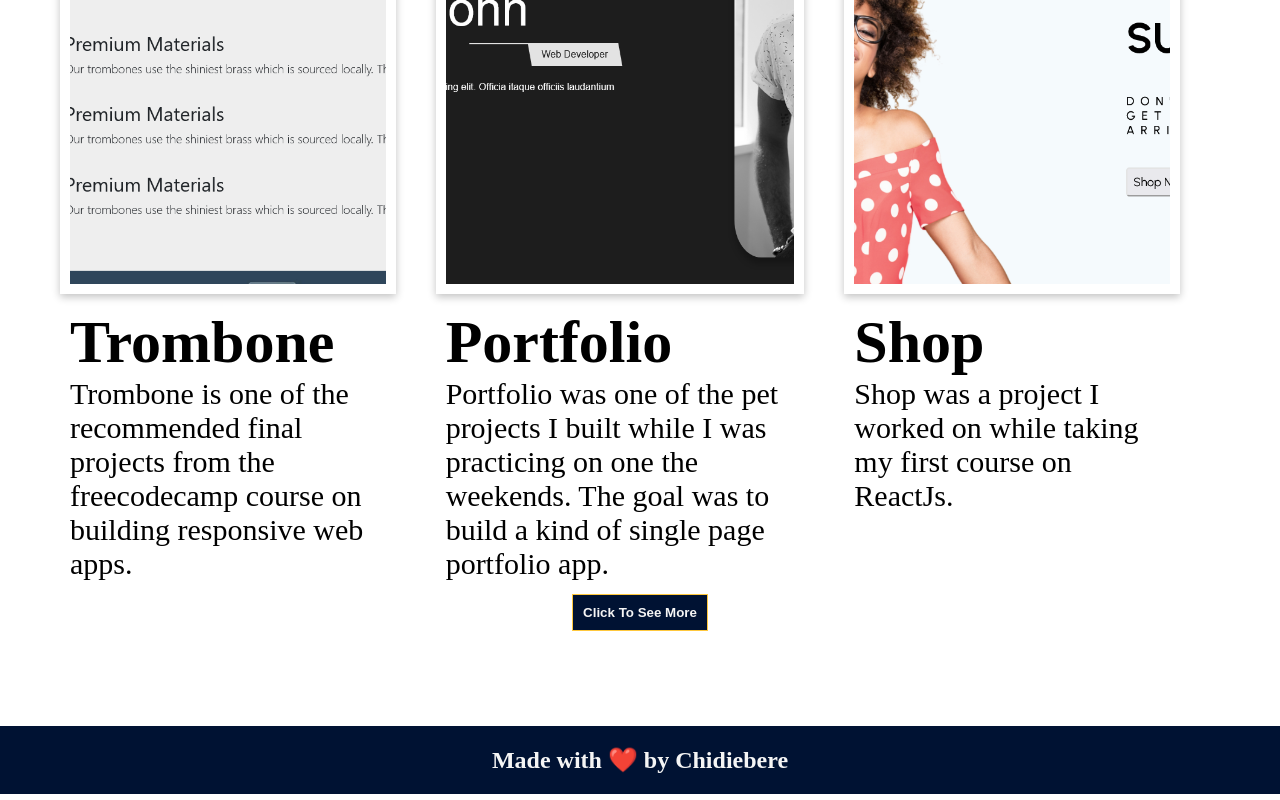
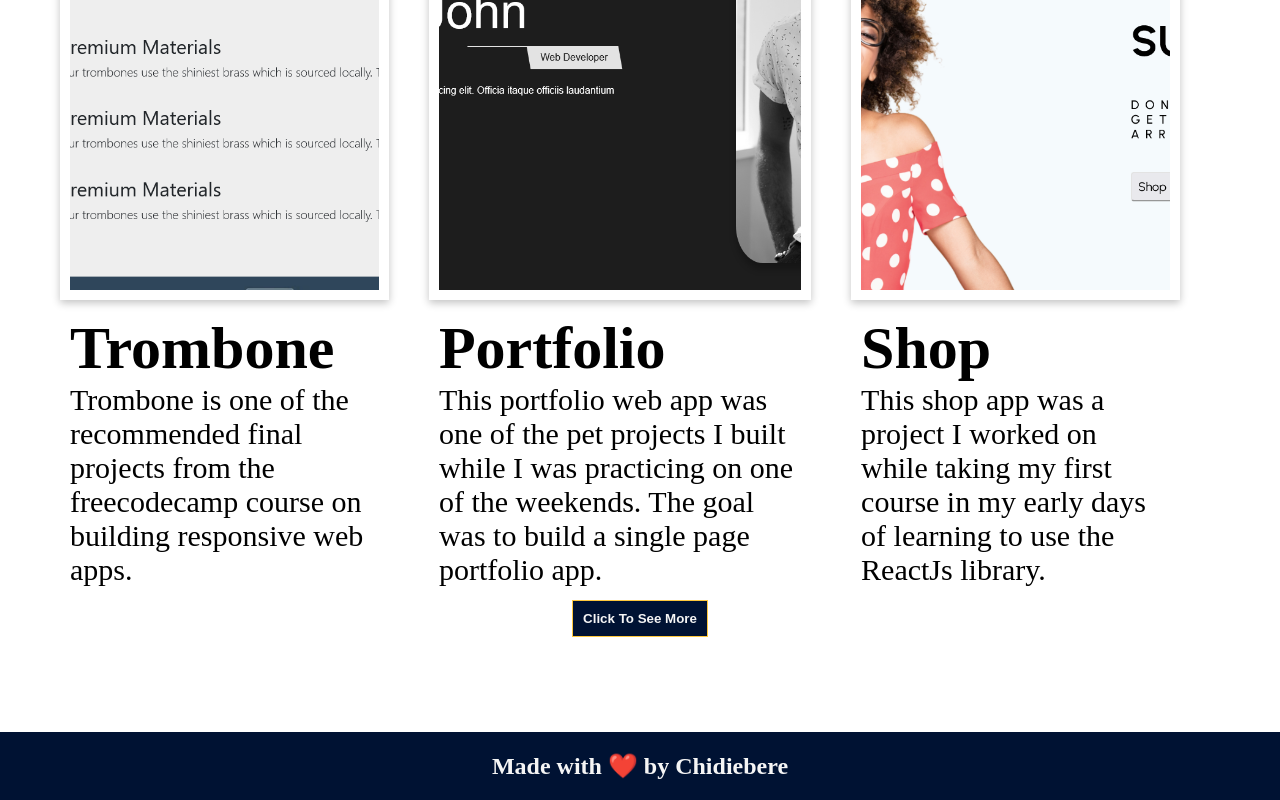
Before and after one commit to chidieb11/my_resume, a React (Create React App) app: page /projects in a window 1280 px wide. Shown: the part 989-1789 px from the top of the page. Built offline with nearby package versions, Linux system fonts and the light colour scheme; a web font is replaced by a local one.

Commit message:
Initial commit

```diff
--- a/src/pages/projects/Projects.jsx
+++ b/src/pages/projects/Projects.jsx
@@ -42,8 +42,8 @@ const Projects = () => {
             <img className="cardImage" src={Personal} alt="" />
             <h4 className="cardTitle">Portfolio</h4>
             <p className="cardDetail">
-              Portfolio was one of the pet projects I built while I was
-              practicing on one the weekends. The goal was to build a kind of
+              This portfolio web app was one of the pet projects I built while I
+              was practicing on one of the weekends. The goal was to build a
               single page portfolio app.
             </p>
           </div>
@@ -51,8 +51,8 @@ const Projects = () => {
             <img className="cardImage" src={Shop} alt="" />
             <h4 className="cardTitle">Shop</h4>
             <p className="cardDetail">
-              Shop was a project I worked on while taking my first course on
-              ReactJs.
+              This shop app was a project I worked on while taking my first
+              course in my early days of learning to use the ReactJs library.
             </p>
           </div>
         </div>
```
